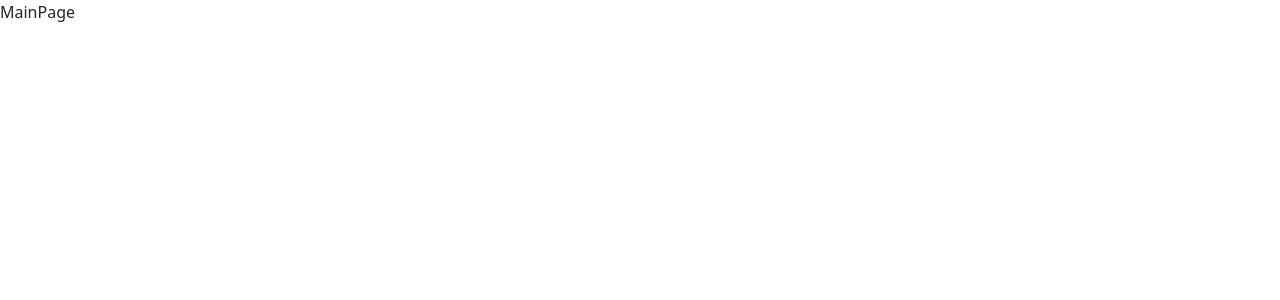
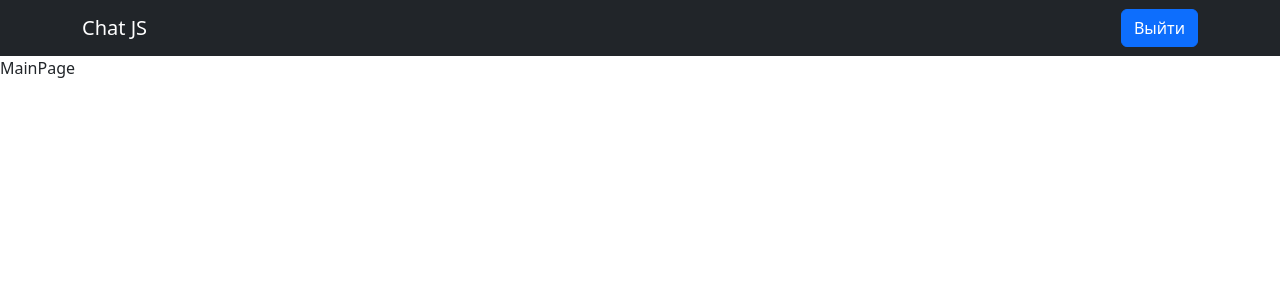
Before and after one commit to Lika1998Lika/chat, a React (Create React App) app in the folder frontend/: page / in a window 1280 px wide. Shown: the top 300 px of the page. Built offline with nearby package versions, Linux system fonts and the light colour scheme; sample sign-in values are in the browser's storage.

Commit message:
feat: add logOut function

```diff
--- a/frontend/src/components/App.jsx
+++ b/frontend/src/components/App.jsx
@@ -11,9 +11,13 @@ const App = () => {
         localStorage.setItem('user', JSON.stringify(user));
         setUser(user);
     }, []);
+    const logOut = useCallback(() => {
+        localStorage.removeItem('user');
+        setUser(null);
+    }, []);
     return (
         <>
-            <AuthContext.Provider value={{ user, logIn }}>
+            <AuthContext.Provider value={{ user, logIn, logOut }}>
                 <Routes>
                     <Route element={<PrivateRoute />}>
                         <Route path='/' element={<MainPage />} />
--- /dev/null
+++ b/frontend/src/components/Header.jsx
@@ -0,0 +1,20 @@
+import { Navbar, Container, Button } from 'react-bootstrap';
+import { useContext } from 'react';
+import AuthContext from '../contexts/AuthContext';
+const Header = () => {
+    const { logOut } = useContext(AuthContext);
+    return (
+        <>
+            <Navbar bg="dark" variant="dark">
+                <Container>
+                    <Navbar.Brand>
+                        Chat JS
+                    </Navbar.Brand>
+                    <Button onClick={logOut}>Выйти</Button>
+                </Container>
+            </Navbar>
+        </>
+    )
+}
+
+export default Header
--- a/frontend/src/components/pages/MainPage.jsx
+++ b/frontend/src/components/pages/MainPage.jsx
@@ -1,6 +1,10 @@
+import Header from '../Header';
 const MainPage = () => {
     return (
-        <div>MainPage</div>
+        <>
+            <Header />
+            <div>MainPage</div>
+        </>
     )
 }
 
```
Also changed, not shown: 1 other file (tests, documents, lock files or other folders).
